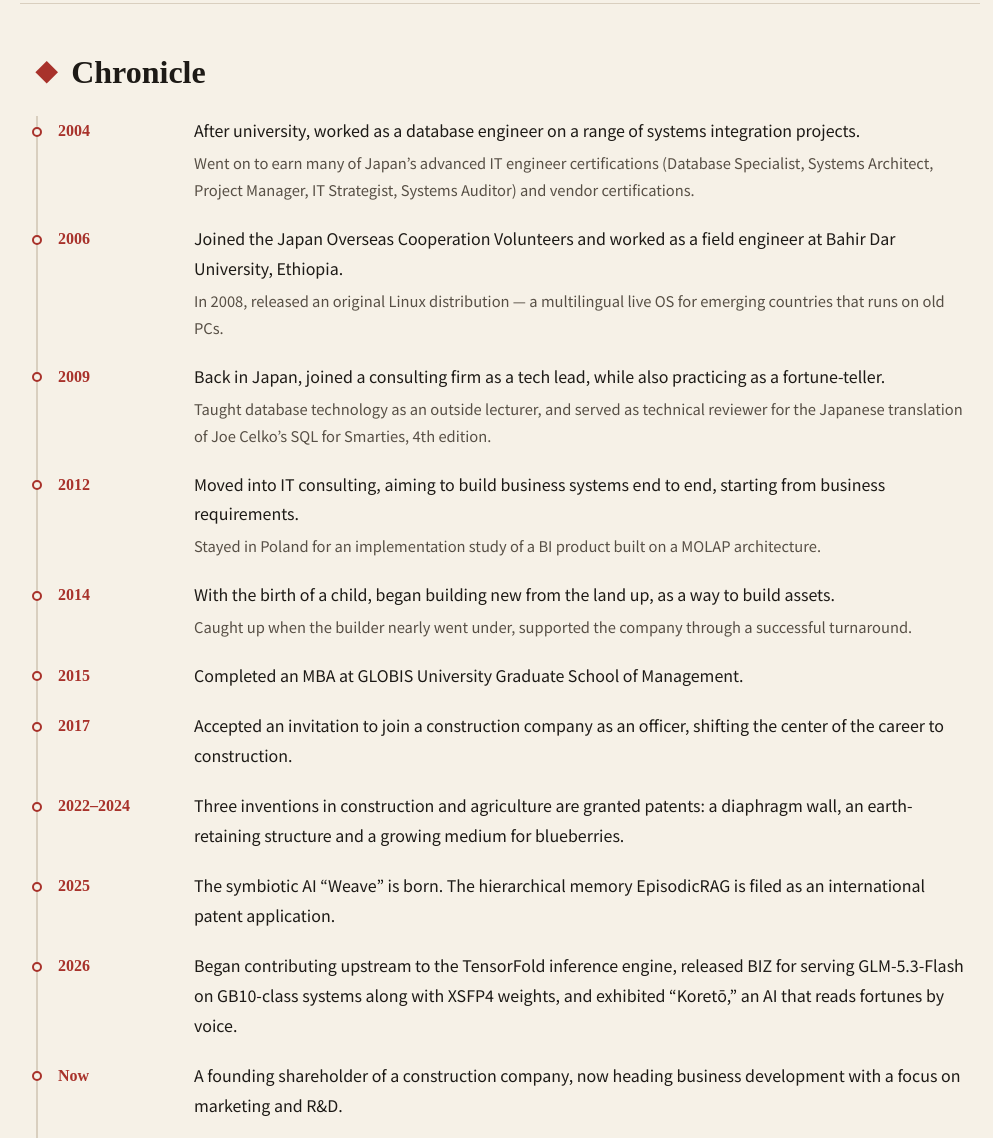
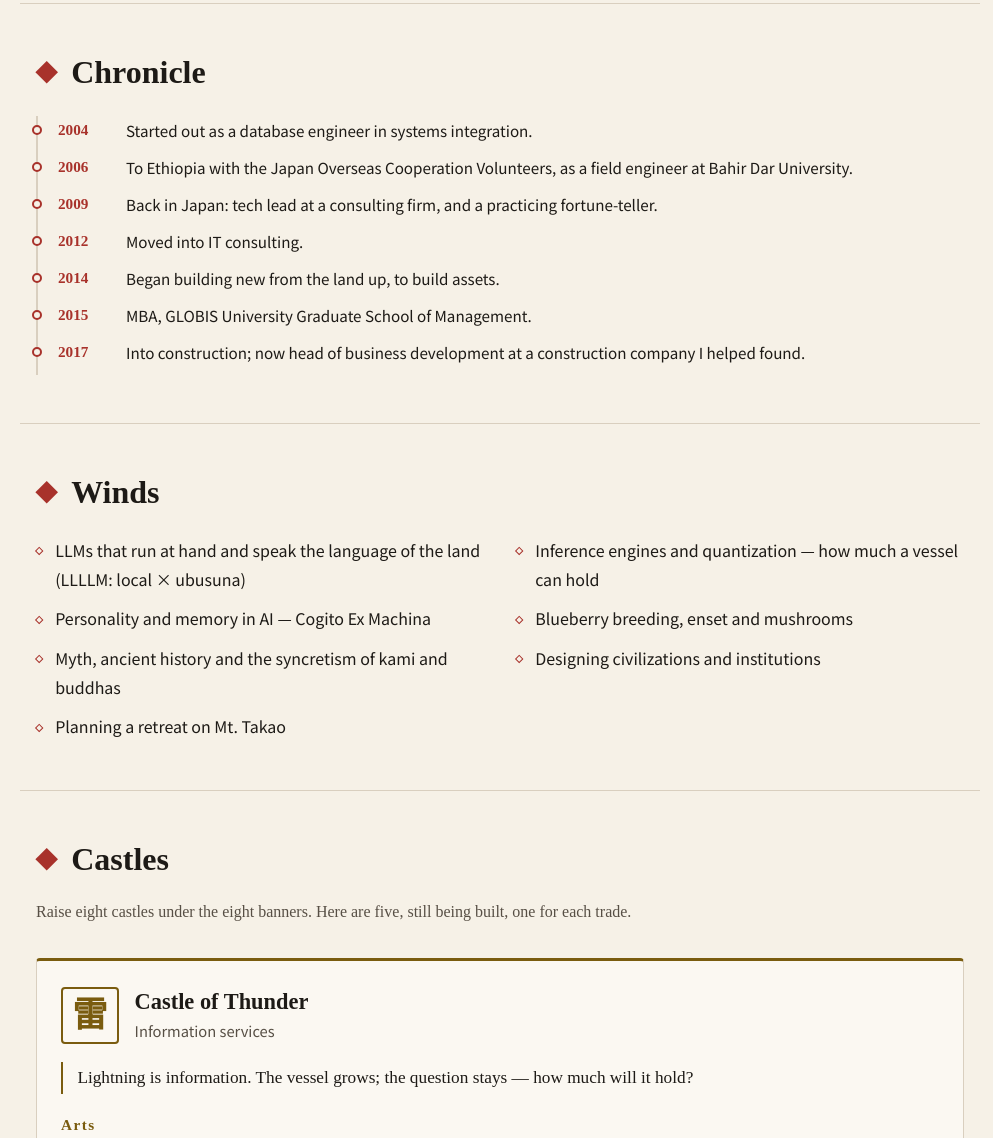
Before and after one commit to Bizuayeu/Bizuayeu.github.io, an Astro site: page /en in a window 1280 px wide. Shown: the part 830-1968 px from the top of the page, without its empty margins (140-1133 px from the left). Built offline with nearby package versions, Linux system fonts and the light colour scheme; Astro itself is replaced by a stand-in of ours.

Commit message:
Shorten the chronicle to one line per year
The chronicle shows who the person is; the castles show the work. Each
year is now a single short line, and the details move to the castles:
the IT certifications become an Arts chip, and the SQL for Smarties
review becomes a Work. The 2022-2026 entries already appear as works,
so they leave the chronicle. The section order stays as before.

Co-Authored-By: Claude Opus 5.5 <noreply@anthropic.com>

```diff
--- a/src/components/Home.astro
+++ b/src/components/Home.astro
@@ -61,10 +61,7 @@ const year = new Date().getFullYear();
         chronicle.map((e) => (
           <li>
             <span class="when">{t(e.when)}</span>
-            <div>
-              <p>{t(e.text)}</p>
-              {e.detail && <p class="detail">{t(e.detail)}</p>}
-            </div>
+            <p>{t(e.text)}</p>
           </li>
         ))
       }
--- a/src/data/site.ts
+++ b/src/data/site.ts
@@ -39,7 +39,6 @@ export interface Castle {
 export interface Event {
   when: T;
   text: T;
-  detail?: T;
 }
 
 export interface Medium {
@@ -104,102 +103,43 @@ export const hero = {
   },
 };
 
+// 来歴は一行ずつ。細部は五つの城の技と業に置く（人となりは来歴で、成果物は城で見せる）
 export const chronicle: Event[] = [
   {
     when: { ja: '2004', en: '2004' },
-    text: {
-      ja: '大学卒業後、データベースエンジニアとして各種 SI 案件に携わる。',
-      en: 'After university, worked as a database engineer on a range of systems integration projects.',
-    },
-    detail: {
-      ja: '高度情報処理技術者資格（データベーススペシャリスト・システムアーキテクト・プロジェクトマネージャ・IT ストラテジスト・システム監査技術者）やベンダー資格を多数取得。',
-      en: 'Went on to earn many of Japan’s advanced IT engineer certifications (Database Specialist, Systems Architect, Project Manager, IT Strategist, Systems Auditor) and vendor certifications.',
-    },
+    text: { ja: 'データベースエンジニアとして SI の道へ。', en: 'Started out as a database engineer in systems integration.' },
   },
   {
     when: { ja: '2006', en: '2006' },
     text: {
-      ja: '青年海外協力隊に参画し、エチオピア・バハルダール大学でフィールドエンジニアとして働く。',
-      en: 'Joined the Japan Overseas Cooperation Volunteers and worked as a field engineer at Bahir Dar University, Ethiopia.',
-    },
-    detail: {
-      ja: '2008 年、独自の Linux ディストロ（古い PC で稼働する、新興国向けの多言語 LiveOS）を公開。',
-      en: 'In 2008, released an original Linux distribution — a multilingual live OS for emerging countries that runs on old PCs.',
+      ja: '青年海外協力隊でエチオピアへ。バハルダール大学のフィールドエンジニア。',
+      en: 'To Ethiopia with the Japan Overseas Cooperation Volunteers, as a field engineer at Bahir Dar University.',
     },
   },
   {
     when: { ja: '2009', en: '2009' },
     text: {
-      ja: '帰国後、コンサルティングファームにテックリードとして入社。占い師としても活動する。',
-      en: 'Back in Japan, joined a consulting firm as a tech lead, while also practicing as a fortune-teller.',
-    },
-    detail: {
-      ja: 'データベース技術の外部講師や、『プログラマのための SQL 第4版』翻訳時のテクニカルレビューも担当。',
-      en: 'Taught database technology as an outside lecturer, and served as technical reviewer for the Japanese translation of Joe Celko’s SQL for Smarties, 4th edition.',
+      ja: '帰国し、コンサルティングファームのテックリードに。占い師としても活動。',
+      en: 'Back in Japan: tech lead at a consulting firm, and a practicing fortune-teller.',
     },
   },
   {
     when: { ja: '2012', en: '2012' },
-    text: {
-      ja: 'ビジネス要件から一気通貫での業務システム構築を目指し、IT コンサルに転身する。',
-      en: 'Moved into IT consulting, aiming to build business systems end to end, starting from business requirements.',
-    },
-    detail: {
-      ja: 'MOLAP アーキテクチャの BI 製品の導入スタディのため、ポーランドに滞在。',
-      en: 'Stayed in Poland for an implementation study of a BI product built on a MOLAP architecture.',
-    },
+    text: { ja: 'IT コンサルタントに転身。', en: 'Moved into IT consulting.' },
   },
   {
     when: { ja: '2014', en: '2014' },
-    text: {
-      ja: '子供の誕生を機に、資産形成を目的として、土地からの新築に乗り出す。',
-      en: 'With the birth of a child, began building new from the land up, as a way to build assets.',
-    },
-    detail: {
-      ja: '施工会社の破綻危機に巻き込まれるも、同社を支援し経営再建に成功。',
-      en: 'Caught up when the builder nearly went under, supported the company through a successful turnaround.',
-    },
+    text: { ja: '資産形成のため、土地からの新築を始める。', en: 'Began building new from the land up, to build assets.' },
   },
   {
     when: { ja: '2015', en: '2015' },
-    text: {
-      ja: 'グロービス経営大学院を修了（MBA）。',
-      en: 'Completed an MBA at GLOBIS University Graduate School of Management.',
-    },
+    text: { ja: 'MBA を取得（グロービス経営大学院）。', en: 'MBA, GLOBIS University Graduate School of Management.' },
   },
   {
     when: { ja: '2017', en: '2017' },
     text: {
-      ja: '建設会社の役員への招聘に応じ、キャリアの軸足を建設業に移す。',
-      en: 'Accepted an invitation to join a construction company as an officer, shifting the center of the career to construction.',
-    },
-  },
-  {
-    when: { ja: '2022–2024', en: '2022–2024' },
-    text: {
-      ja: '地中連続壁、土留め構造、ブルーベリーの培養土——建設と農業の三つの発明が特許になる。',
-      en: 'Three inventions in construction and agriculture are granted patents: a diaphragm wall, an earth-retaining structure and a growing medium for blueberries.',
-    },
-  },
-  {
-    when: { ja: '2025', en: '2025' },
-    text: {
-      ja: '共生 AI「Weave」が生まれる。階層記憶 EpisodicRAG を国際出願。',
-      en: 'The symbiotic AI “Weave” is born. The hierarchical memory EpisodicRAG is filed as an international patent application.',
-    },
-  },
-  {
-    when: { ja: '2026', en: '2026' },
-    text: {
-      ja: '推論エンジン TensorFold の上流へ寄与を始め、GB10 級の機材で GLM-5.3-Flash を配る BIZ と XSFP4 の重みを公開。声で占う AI「惟任」を展示会に出す。',
-      en: 'Began contributing upstream to the TensorFold inference engine, released BIZ for serving GLM-5.3-Flash on GB10-class systems along with XSFP4 weights, and exhibited “Koretō,” an AI that reads fortunes by voice.',
-    },
-  },
-  {
-    when: { ja: '現在', en: 'Now' },
-    text: {
-      ja: '建設会社の設立に創業株主として関与し、事業開発本部長として主にマーケティングと R&D を担う。',
-      en: 'A founding shareholder of a construction company, now heading business development with a focus on marketing and R&D.',
+      ja: '建設業へ。いまは創業に関わった建設会社の事業開発本部長。',
+      en: 'Into construction; now head of business development at a construction company I helped found.',
     },
   },
 ];
@@ -246,6 +186,7 @@ export const castles: Castle[] = [
       en: 'Lightning is information. The vessel grows; the question stays — how much will it hold?',
     },
     skills: [
+      { ja: '高度情報処理技術者（DB スペシャリストほか 5 区分）', en: 'Japan’s advanced IT engineer certifications (Database Specialist and four more)' },
       { ja: 'データベース設計と性能チューニング', en: 'Database design and performance tuning' },
       { ja: '情報系システムの要件定義から構築まで', en: 'Analytics systems from requirements to delivery' },
       { ja: 'BI と MOLAP', en: 'BI and MOLAP' },
@@ -322,6 +263,14 @@ export const castles: Castle[] = [
         status: 'released',
         year: '2008',
         href: 'https://archive.org/details/Puppy_Linux_Tacky_Optimizing_Puppy',
+      },
+      {
+        title: { ja: '『プログラマのための SQL 第4版』', en: 'SQL for Smarties, 4th ed. (Japanese edition)' },
+        note: {
+          ja: 'Joe Celko の原著の翻訳で、テクニカルレビューを担当。',
+          en: 'Technical reviewer for the Japanese translation of Joe Celko’s book.',
+        },
+        status: 'contribution',
       },
       {
         title: { ja: 'DGX Spark の勉強会で LT', en: 'Lightning talk at a DGX Spark meetup' },
--- a/src/styles/global.css
+++ b/src/styles/global.css
@@ -313,16 +313,17 @@ a:hover {
 .timeline li {
   position: relative;
   display: grid;
-  grid-template-columns: 7.5rem 1fr;
-  gap: 1rem;
-  padding: 0 0 1.3rem 1.25rem;
+  grid-template-columns: 3.5rem 1fr;
+  gap: 0.75rem;
+  padding: 0 0 0.55rem 1.25rem;
+  font-size: 0.95rem;
 }
 
 .timeline li::before {
   content: '';
   position: absolute;
   left: -6px;
-  top: 0.65em;
+  top: 0.6em;
   width: 10px;
   height: 10px;
   border-radius: 50%;
@@ -338,12 +339,6 @@ a:hover {
 
 .timeline p {
   margin: 0;
-}
-
-.timeline .detail {
-  margin-top: 0.2rem;
-  font-size: 0.92rem;
-  color: var(--muted);
 }
 
 /* winds */
@@ -581,11 +576,6 @@ a:hover {
     white-space: nowrap;
   }
 
-  .timeline li {
-    grid-template-columns: 1fr;
-    gap: 0.1rem;
-  }
-
   .winds,
   .media {
     grid-template-columns: 1fr;
```
